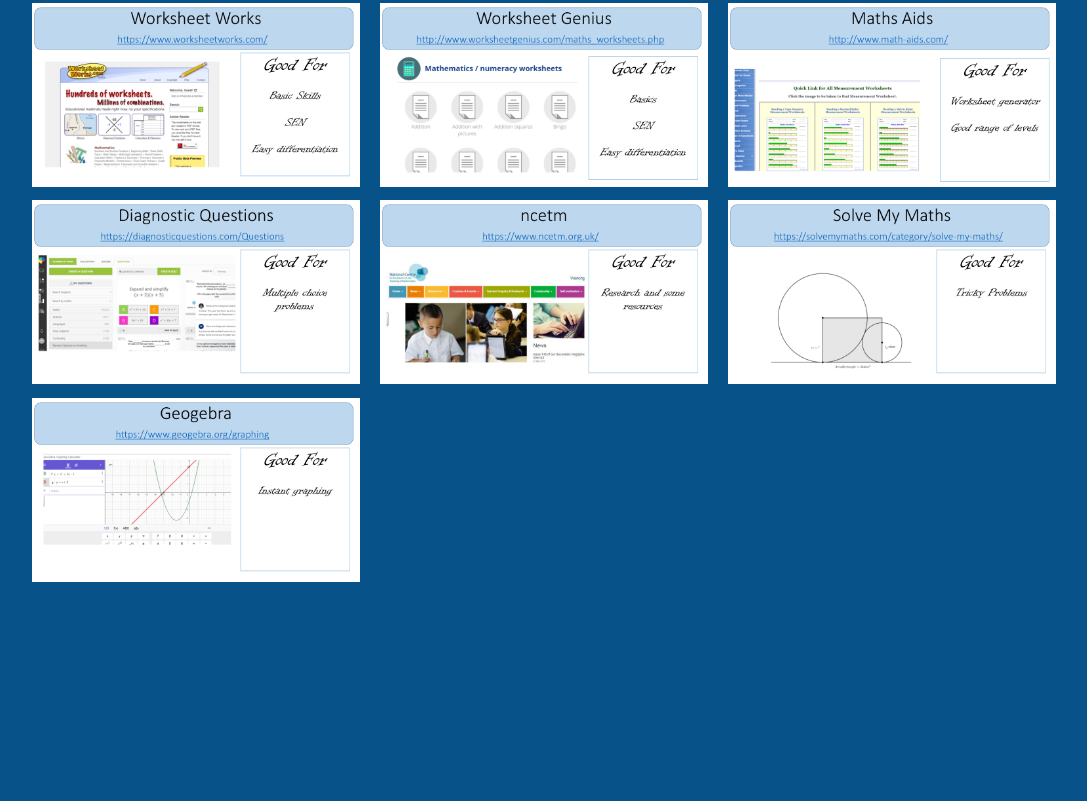
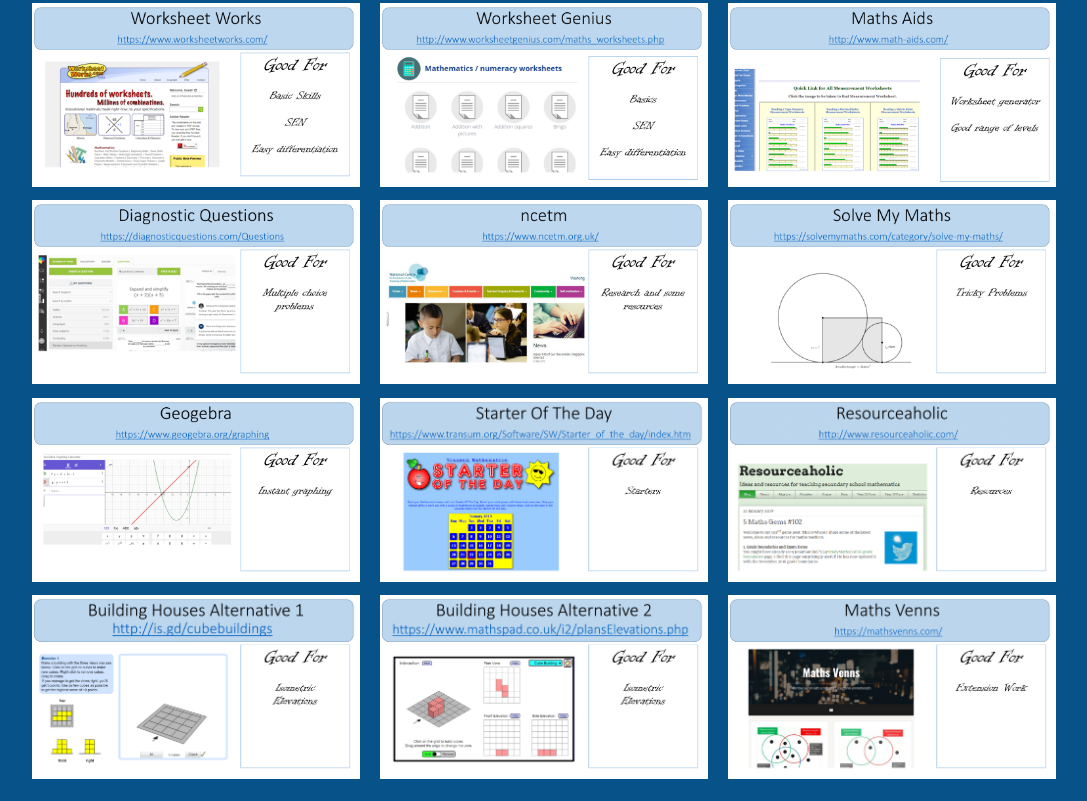
Before and after one commit to gav989/bcsmaths, a plain HTML site: page index.html in a window 1280 px wide. Shown: the part 1300-2101 px from the top of the page, without its empty margins (96-1183 px from the left). Before the commit the page ends 1891 px from the top, so only its background shows below. Drawn offline with Linux system fonts and the light colour scheme; a web font is replaced by a local one.

Commit message:
Update index.html

```diff
--- a/index.html
+++ b/index.html
@@ -89,6 +89,14 @@ img.center {
 <a href="https://solvemymaths.com/"><img src="https://raw.githubusercontent.com/gav989/bcsmaths/master/24.png" style="float:right; width:32%; margin-left:2%; margin-bottom:0.5em;"></a>
 
 <a href="https://www.geogebra.org/"><img src="https://raw.githubusercontent.com/gav989/bcsmaths/master/25.png" style="float:left; width:32%; margin-right:2%; margin-bottom: 0.5em;"></a>
+<a href="https://www.transum.org/Software/SW/Starter_of_the_day/index.htm"><img src="https://raw.githubusercontent.com/gav989/bcsmaths/master/26.png" style="width:32%;  margin-bottom: 0.5em;"></a>
+<a href="http://www.resourceaholic.com/ "><img src="https://raw.githubusercontent.com/gav989/bcsmaths/master/27.png" style="float:right; width:32%; margin-left:2%; margin-bottom:0.5em;"></a>
+
+<a href="http://is.gd/cubebuildings"><img src="https://raw.githubusercontent.com/gav989/bcsmaths/master/28.png" style="float:left; width:32%; margin-right:2%; margin-bottom: 0.5em;"></a>
+<a href="https://www.mathspad.co.uk/i2/plansElevations.php"><img src="https://raw.githubusercontent.com/gav989/bcsmaths/master/29.png" style="width:32%;  margin-bottom: 0.5em;"></a>
+<a href="https://mathsvenns.com/"><img src="https://raw.githubusercontent.com/gav989/bcsmaths/master/30.png" style="float:right; width:32%; margin-left:2%; margin-bottom:0.5em;"></a>
+
+
 
 </body>
 </html>
```
